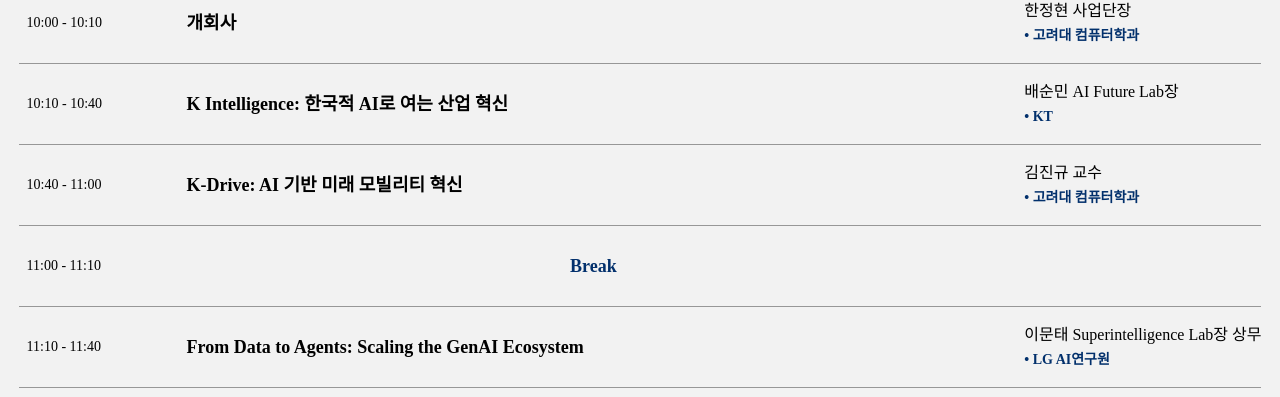
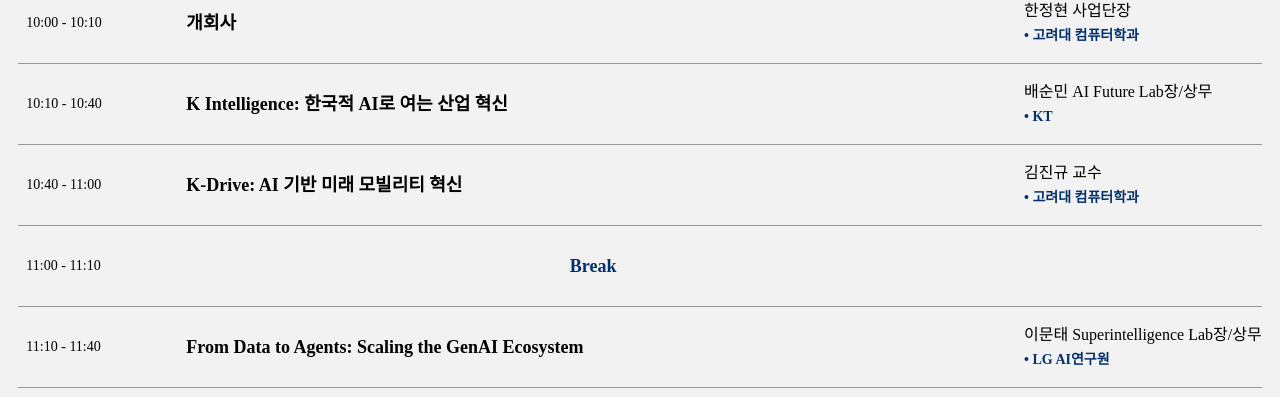
Before and after one commit to jiunkong/ku-ai-techday-2025, a Next.js app: page /program in a window 1280 px wide. Shown: the part 267-664 px from the top of the page. Built offline with nearby package versions, Linux system fonts and the light colour scheme; a web font is replaced by a local one.

Commit message:
fix: edit texts in program and speaker

```diff
--- a/src/app/program/page.tsx
+++ b/src/app/program/page.tsx
@@ -42,22 +42,22 @@ export default function Program() {
                 </thead>
                 <tbody>
                     <Row start="10:00" end="10:10" program="개회사" organizer="한정현 사업단장" note="고려대 컴퓨터학과"/>
-                    <Row start="10:10" end="10:40" program="K Intelligence: 한국적 AI로 여는 산업 혁신" organizer="배순민 AI Future Lab장" note="KT"/>
+                    <Row start="10:10" end="10:40" program="K Intelligence: 한국적 AI로 여는 산업 혁신" organizer="배순민 AI Future Lab장/상무" note="KT"/>
                     <Row start="10:40" end="11:00" program="K-Drive: AI 기반 미래 모빌리티 혁신" organizer="김진규 교수" note="고려대 컴퓨터학과"/>
 
                     <Row start="11:00" end="11:10" program="Break" center/>
 
-                    <Row start="11:10" end="11:40" program="From Data to Agents: Scaling the GenAI Ecosystem" organizer="이문태 Superintelligence Lab장 상무" note="LG AI연구원"/>
+                    <Row start="11:10" end="11:40" program="From Data to Agents: Scaling the GenAI Ecosystem" organizer="이문태 Superintelligence Lab장/상무" note="LG AI연구원"/>
                     <Row start="11:40" end="12:00" program="From Equations to Insights: AI-Driven Scientific Discovery" organizer="박성우 교수" note="고려대 컴퓨터학과"/>
 
                     <Row start="12:00" end="13:30" program="점심" center/>
 
                     <Row start="13:30" end="14:00" program="AX 2.0시대 우리의 준비" organizer="홍진배 원장" note="정보통신기획평가원"/>
-                    <Row start="14:00" end="14:30" program="반도체 개발 및 제조를 위한 AI" organizer="최창규 DS AI 개발실장 부사장" note="삼성전자"/>
+                    <Row start="14:00" end="14:30" program="반도체 개발 및 제조를 위한 AI" organizer="최창규 DS AI 개발실장/부사장" note="삼성전자"/>
 
                     <Row start="14:30" end="14:40" program="Break" center/>
 
-                    <Row start="14:40" end="15:10" program="Agentic AI on AWS" organizer="김경윤 솔루션아키텍트 매니저" note="AWS"/>
+                    <Row start="14:40" end="15:10" program="Agentic AI on AWS" organizer="김경윤 Solution Architect Manager" note="AWS"/>
                     <Row start="15:10" end="15:30" program="Conversational Agentic AI: Clarifying Ambiguity for Intentional Actions" organizer="서홍석 교수" note="고려대 컴퓨터학과"/>
 
                     <Row start="15:30" end="16:00" program="Coffee Break 및 포스터 세션" center/>
--- a/src/app/speaker/page.tsx
+++ b/src/app/speaker/page.tsx
@@ -104,7 +104,7 @@ export default function Speaker() {
             </div>
             <div className="flex flex-col lg:pl-8 pb-35">
                 <SpeakerItem image="/speaker/6.png" name="배순민" desc="KT" career={[
-                    "2021 ~ 현재 KT AI Future Lab장 (Chief Responsible AI Officer)",
+                    "2021 ~ 현재 KT AI Future Lab장 상무 (Chief Responsible AI Officer)",
                     "2018 ~ 2020 네이버 Lead Clova AI",
                     "2010 ~ 2017 Samsung/Hanwha Techwin AI Team Leader",
                 ]} academy={[
@@ -170,7 +170,7 @@ K Intelligence Suite(K RAI, K RAG, K Studio 등)를 통해 책임 있는 개발,
                     "2021 알토대 (구 헬싱키경제대) 경영학 석사",
                     "1992 서울대학교 자연대 계산통계학과 학사"
                 ]} career={[
-                    "2022 ~ 현재 아마존웹서비스 솔루션아키텍트 매니저",
+                    "2022 ~ 현재 아마존웹서비스 Solution Architect Manager",
                     "2020 ~ 2022 퀘스트글로벌 CTO",
                     "2005 ~ 2020 마이크로소프트 솔루션 사업부 총괄",
                     "2003 ~ 2005 시벨시스템 컨설턴트",
```
